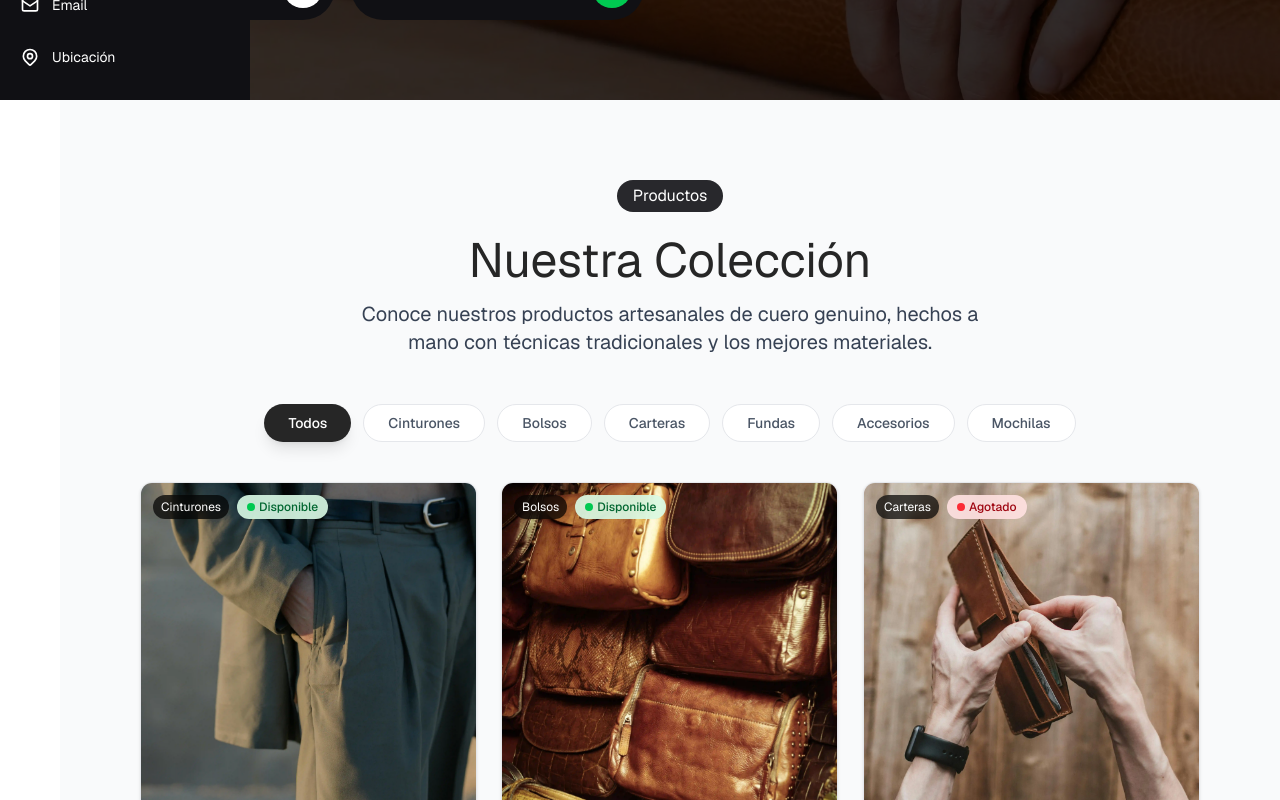
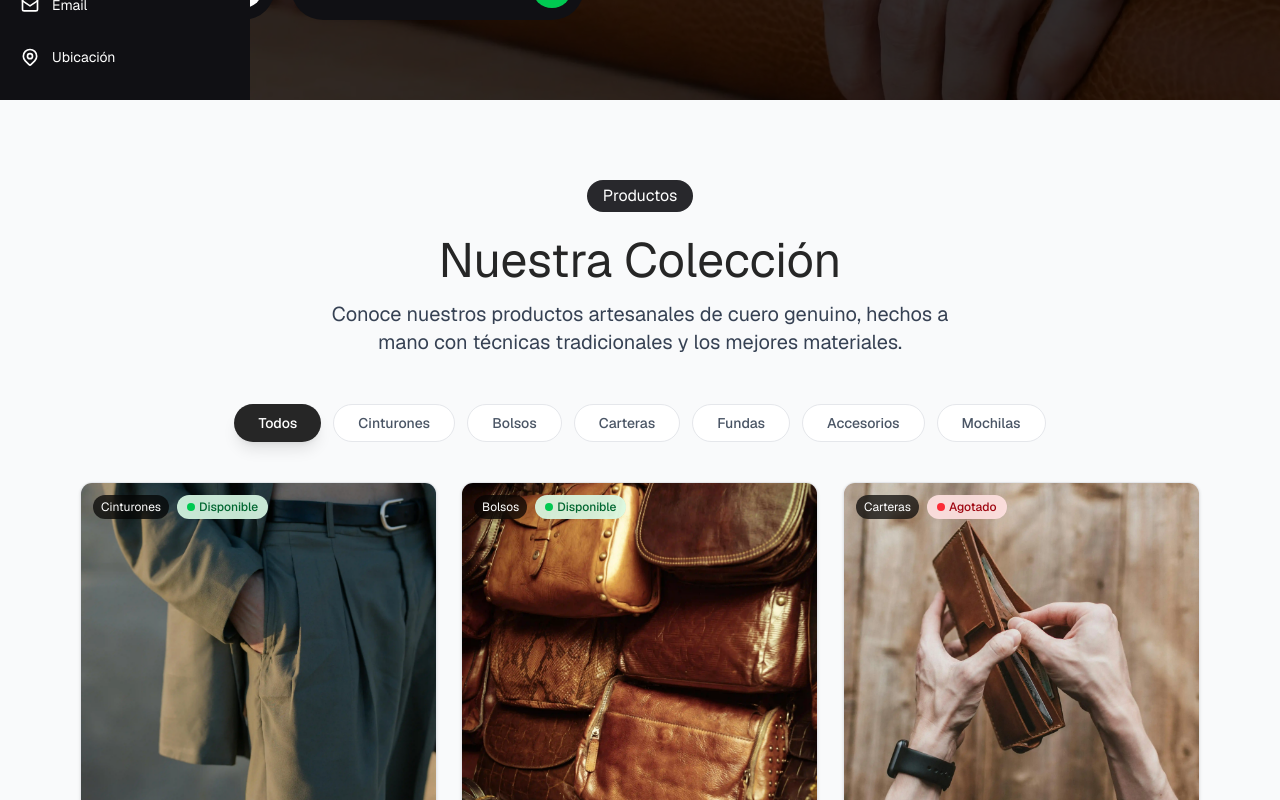
Before and after one commit to Gmsus4/jrcincelados, a Next.js app: page / in a window 1280 px wide. Shown: the part 700-1500 px from the top of the page. Built offline with nearby package versions, Linux system fonts and the light colour scheme.

Commit message:
remove ml in the main element

```diff
--- a/app/page.tsx
+++ b/app/page.tsx
@@ -77,7 +77,7 @@ export default function Home() {
           <SidebarSection />
         </aside>
 
-        <main id="main-content" className="ml-[60px]" role="main">
+        <main id="main-content" className="" role="main">
           {/* H1 principal oculto (si no está en Hero) */}
           <h1 className="sr-only">
             JR Cincelados - Productos de Cuero Artesanales en San Juanito de Escobedo
```
